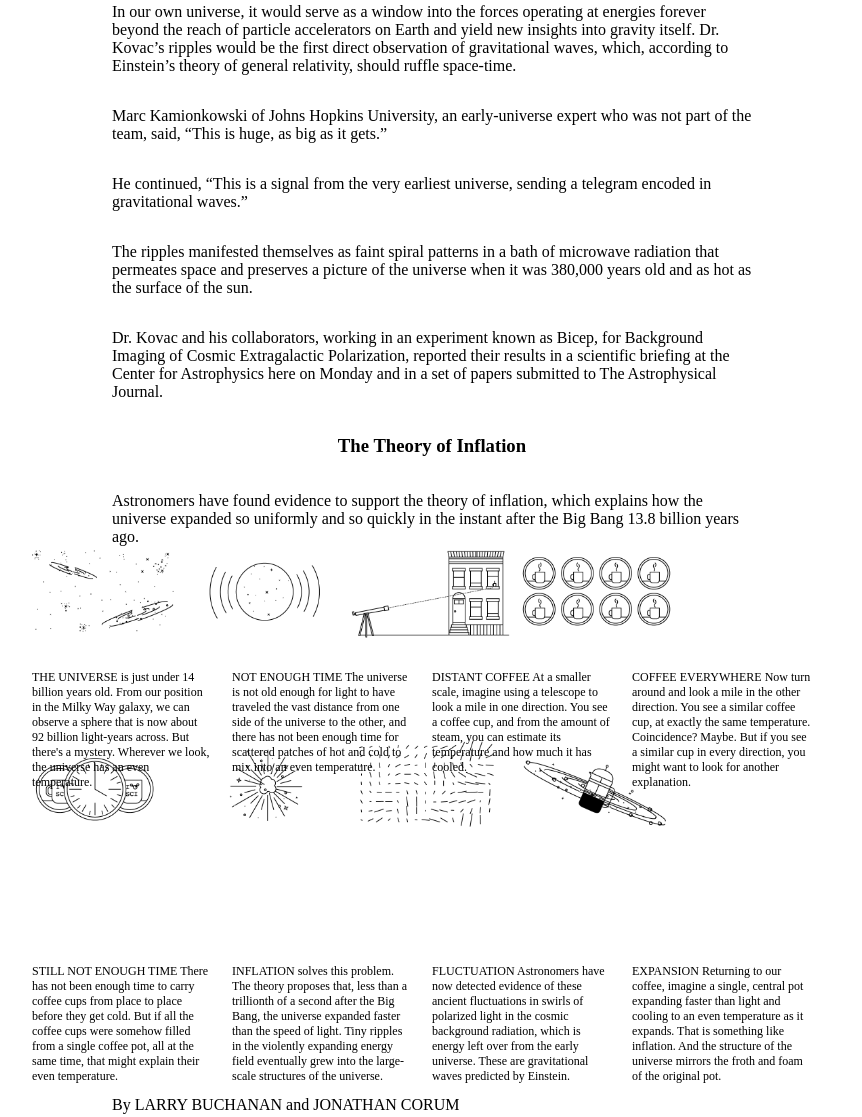
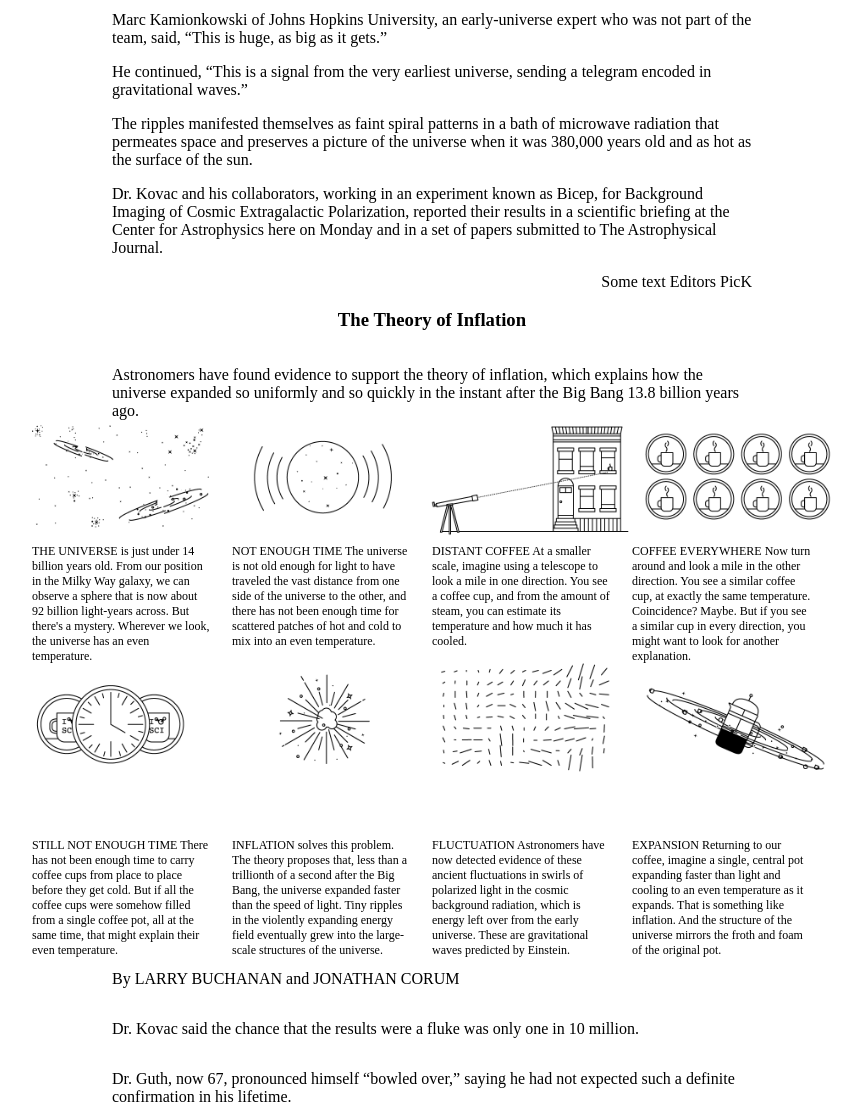
Before and after one commit to patrikis-angelos/Patrick-Saima, a plain HTML site: page article.html in a window 1280 px wide. Shown: the part 1505-2622 px from the top of the page, without its empty margins (208-1070 px from the left). Drawn offline with Linux system fonts and the light colour scheme.

Commit message:
initialize aside part and fixed inflation flex box

```diff
--- a/article.html
+++ b/article.html
@@ -27,6 +27,8 @@
         <p>
             “SPECTACULAR REALIZATION,” Dr. Guth wrote across the top of the page and drew a double box around it.On Monday, Dr. Guth’s starship came in. Radio astronomers reported that they had seen the beginning of the Big Bang, and that his hypothesis, known undramatically as inflation, looked right.
         </p>
+        <div>
+            <div>
                 <p>
                     Reaching back across 13.8 billion years to the first sliver of cosmic time with telescopes at the South Pole, a team of astronomers led by John M. Kovac of the Harvard-Smithsonian Center for Astrophysics detected ripples in the fabric of space-time — so-called gravitational waves — the signature of a universe being wrenched violently apart when it was roughly a trillionth of a trillionth of a trillionth of a second old. They are the long-sought smoking-gun evidence of inflation, proof, Dr. Kovac and his colleagues say, that Dr. Guth was correct.
                 </p>
@@ -39,10 +41,15 @@
                 <p>He continued, “This is a signal from the very earliest universe, sending a telegram encoded in gravitational waves.”</p>
                 <p>The ripples manifested themselves as faint spiral patterns in a bath of microwave radiation that permeates space and preserves a picture of the universe when it was 380,000 years old and as hot as the surface of the sun.</p>
                 <p>Dr. Kovac and his collaborators, working in an experiment known as Bicep, for Background Imaging of Cosmic Extragalactic Polarization, reported their results in a scientific briefing at the Center for Astrophysics here on Monday and in a set of papers submitted to The Astrophysical Journal.</p>
+            </div>
+            <aside>
+                Some text Editors PicK
+            </aside>
+        </div>
     </section>
     <section class="flex_class">
         <h3>The Theory of Inflation</h3>
-        <figure class="flex_class">
+        <figure id="grid_content" class="flex_class">
             <figcaption>Astronomers have found evidence to support the theory of inflation, which explains how the universe expanded so uniformly and so quickly in the instant after the Big Bang 13.8 billion years ago.</figcaption>
             <div id="Inflation">
                 <p>THE UNIVERSE  is just under 14 billion years old. From our position in the Milky Way galaxy, we can observe a sphere that is now about 92 billion light-years across. But there's a mystery. Wherever we look, the universe has an even temperature.</p>
--- a/styles.css
+++ b/styles.css
@@ -16,6 +16,11 @@
     justify-content:space-between;
 }
 
+#grid_content
+{
+    width:50vw;
+    height:auto;
+}
 
 #Inflation{
     width:50vw;
@@ -23,7 +28,7 @@
     min-width: 800px;
 
     background-image: url("images/img1.png");
-    background-size: 50vw auto;
+    background-size: 100%;
     background-repeat: no-repeat;
 
     display:flex;
@@ -84,3 +89,8 @@ figcaption{
 #soc_flex button{
     margin-right: 32%;
 }
+
+aside{
+    float:right;
+    right:0px;
+}
```
Lines whose indentation alone changed are shown as unchanged.
